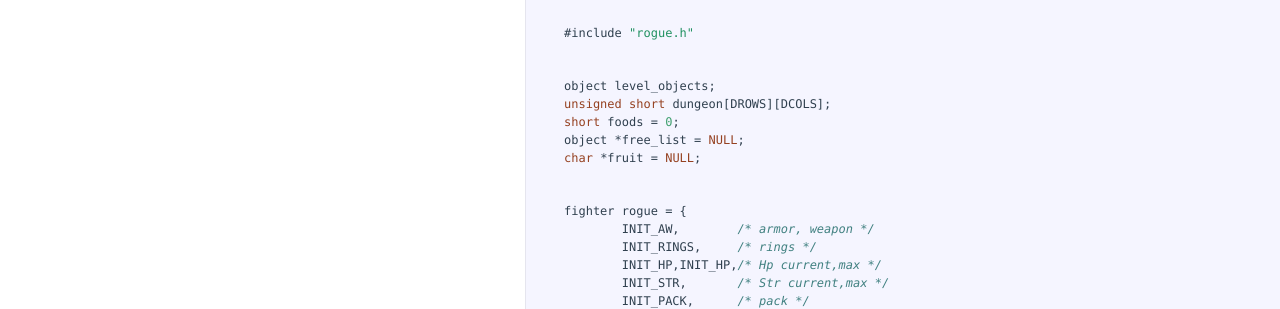
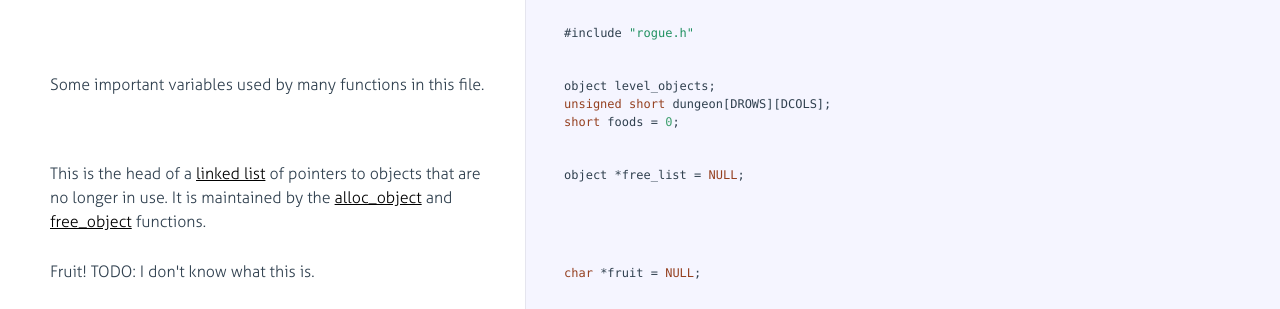
Before and after one commit to jimkang/annotated-rogue, a plain HTML site: page object.html in a window 1280 px wide. Shown: the part 1314-1623 px from the top of the page. Drawn offline with Linux system fonts and the light colour scheme.

Commit message:
Explain free_list, alloc_object, and free_object.

```diff
--- a/object.html
+++ b/object.html
@@ -378,15 +378,51 @@
 
               <div class="pilwrap ">
                 <a class="pilcrow" href="#section-14">&#182;</a>
+                <p>
+                  Some important variables used by many functions in this file.
+                </p>
               </div>
 
             </div>
 
             <div class="content"><div class='highlight'><pre>object level_objects;
 <span class="hljs-keyword">unsigned</span> <span class="hljs-keyword">short</span> dungeon[DROWS][DCOLS];
-<span class="hljs-keyword">short</span> foods = <span class="hljs-number">0</span>;
-object *free_list = <span class="hljs-literal">NULL</span>;
-<span class="hljs-keyword">char</span> *fruit = <span class="hljs-literal">NULL</span>;</pre></div></div>
+<span class="hljs-keyword">short</span> foods = <span class="hljs-number">0</span>;</pre></div></div>
+
+        </li>
+
+        <li id="section-free-list">
+            <div class="annotation">
+
+              <div class="pilwrap ">
+                <a class="pilcrow" href="#section-free-list">&#182;</a>
+                <p>
+                  This is the head of a <a href="https://en.wikipedia.org/wiki/Linked_list">linked list</a> of pointers to objects that are no longer in use. It is maintained by the <a href="#section-147">alloc_object</a> and <a href="#section-152">free_object</a> functions.
+                </p>
+              </div>
+
+            </div>
+
+            <div class="content"><div class='highlight'>
+              <pre>object *free_list = <span class="hljs-literal">NULL</span>;</pre>
+            </div></div>
+        </li>
+
+      <li id="section-free-list">
+          <div class="annotation">
+
+            <div class="pilwrap ">
+              <a class="pilcrow" href="#section-free-list">&#182;</a>
+              <p>
+                Fruit! TODO: I don't know what this is.
+              </p>
+            </div>
+
+          </div>
+
+          <div class="content"><div class='highlight'>
+            <pre><span class="hljs-keyword">char</span> *fruit = <span class="hljs-literal">NULL</span>;</pre>
+          </div></div>
 
         </li>
 
@@ -1012,7 +1048,7 @@ object *free_list = <span class="hljs-literal">NULL</span>;
 
             </div>
 
-            <div class="content"><div class='highlight'><pre>	obj = alloc_object();
+            <div class="content"><div class='highlight'><pre>	obj = <a href="#section-147">alloc_object</a>();
 	obj-&gt;row = row; obj-&gt;col = col;
 	obj-&gt;what_is = GOLD;
 	obj-&gt;quantity = get_rand((<span class="hljs-number">2</span> * cur_level), (<span class="hljs-number">16</span> * cur_level));
@@ -1526,7 +1562,9 @@ object *free_list = <span class="hljs-literal">NULL</span>;
 
               <div class="pilwrap ">
                 <a class="pilcrow" href="#section-83">&#182;</a>
-                <code>gr</code> means "generate" in Rogue. Hence, <code>gr_object</code> means "generate object".
+                <p>
+                  <code>gr</code> means "generate" in Rogue. Hence, <code>gr_object</code> means "generate object".
+                </p>
               </div>
 
             </div>
@@ -1543,6 +1581,9 @@ object *free_list = <span class="hljs-literal">NULL</span>;
 
               <div class="pilwrap ">
                 <a class="pilcrow" href="#section-84">&#182;</a>
+                <p>
+                  Essentially, this function fills out an <a href="rogue.html#section-38">object struct</a>.
+                </p>
               </div>
 
             </div>
@@ -1561,7 +1602,7 @@ object *free_list = <span class="hljs-literal">NULL</span>;
 
             </div>
 
-            <div class="content"><div class='highlight'><pre>	obj = alloc_object();</pre></div></div>
+            <div class="content"><div class='highlight'><pre>	obj = <a href="#section-147">alloc_object</a>();</pre></div></div>
 
         </li>
 
@@ -2593,6 +2634,9 @@ object *free_list = <span class="hljs-literal">NULL</span>;
 
               <div class="pilwrap ">
                 <a class="pilcrow" href="#section-147">&#182;</a>
+                <p>
+                  This is the function that allocates the memory for an <a href="file:///Users/jimkang/gcw/annotated-rogue/rogue.html#section-38">object</a>.
+                </p>
               </div>
 
             </div>
@@ -2609,6 +2653,9 @@ object *free_list = <span class="hljs-literal">NULL</span>;
 
               <div class="pilwrap ">
                 <a class="pilcrow" href="#section-148">&#182;</a>
+                <p>
+                  First, the function declares a <a href="https://www.cs.cf.ac.uk/Dave/C/node10.html">pointer</a>, a variable that will point to the object.
+                </p>
               </div>
 
             </div>
@@ -2623,6 +2670,12 @@ object *free_list = <span class="hljs-literal">NULL</span>;
 
               <div class="pilwrap ">
                 <a class="pilcrow" href="#section-149">&#182;</a>
+                <p>
+                  Then, the function checks <a href="#section-free-list">free_list</a> to see if there is an object that is "out of circulation" whose memory space can be reused. If there is, it points the <code>obj</code> pointer to that old object, then updates <code>free_list</code> so that the object that was next in the list is the new head of <code>free_list</code>, and the object is no longer tracked by <code>free_list</code>.
+                </p>
+                <p>
+                  If there isn't anything in <code>free_list</code>, then it asks <code>md_malloc</code> to allocate memory for the object. If that memory isn't available, then it prints a message to the screen saying so, then saves the current state of the game to a file. Very responsible!
+                <p>
               </div>
 
             </div>
@@ -2643,6 +2696,9 @@ object *free_list = <span class="hljs-literal">NULL</span>;
 
               <div class="pilwrap ">
                 <a class="pilcrow" href="#section-150">&#182;</a>
+                <p>
+                  It sets default settings for the new (or reused) object. (Huh. All objects do 1d1 damage by default.) And then it returns the pointer to the object, which will probably be used by <a href="#section-83">gr_object</a> and its subbordinates to override some of these default settings and perhaps fill in others.
+                </p>
               </div>
 
             </div>
@@ -2676,6 +2732,9 @@ object *free_list = <span class="hljs-literal">NULL</span>;
 
               <div class="pilwrap ">
                 <a class="pilcrow" href="#section-152">&#182;</a>
+                <p>
+                  Tracks objects that are no longer in use by adding them to the <a href="#section-free-list">free_list</a> linked list so that they can be reused later.
+                </p>
               </div>
 
             </div>
@@ -3065,7 +3124,7 @@ object *free_list = <span class="hljs-literal">NULL</span>;
 
             </div>
 
-            <div class="content"><div class='highlight'><pre>	obj = alloc_object();
+            <div class="content"><div class='highlight'><pre>	obj = <a href="#section-147">alloc_object</a>();
 	obj-&gt;what_is = AMULET;
 	rand_place(obj);
 }</pre></div></div>
@@ -3262,7 +3321,7 @@ object *free_list = <span class="hljs-literal">NULL</span>;
 
             </div>
 
-            <div class="content"><div class='highlight'><pre>	obj = alloc_object();</pre></div></div>
+            <div class="content"><div class='highlight'><pre>	obj = <a href="#section-147">alloc_object</a>();</pre></div></div>
 
         </li>
 
```
Also changed, not shown: index.html (+1 -1 lines), rogue.html (+3 -0 lines).
